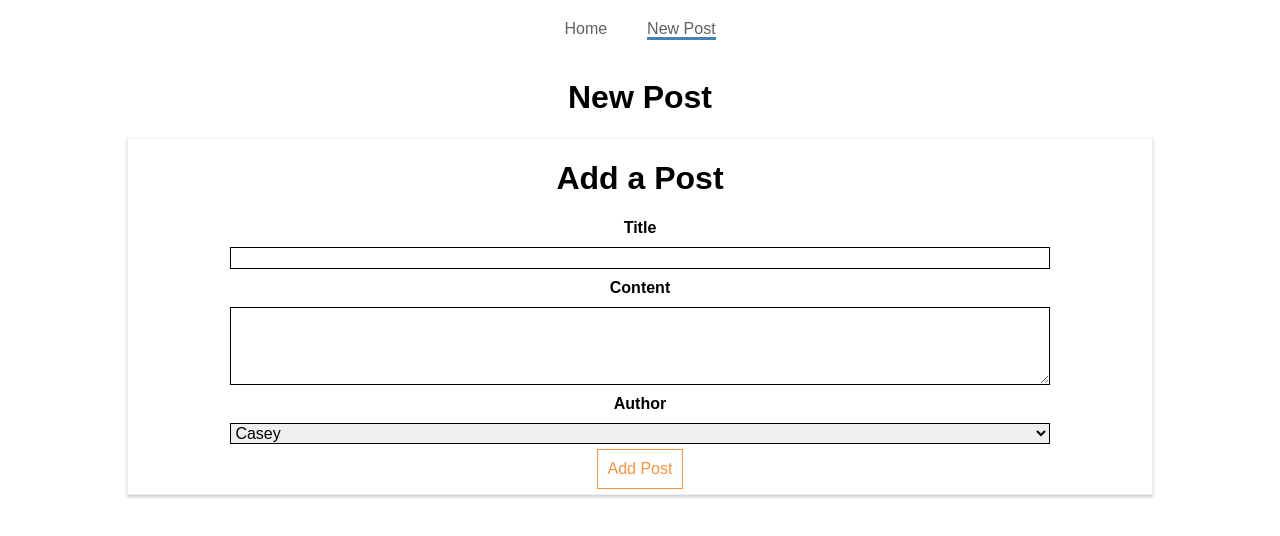
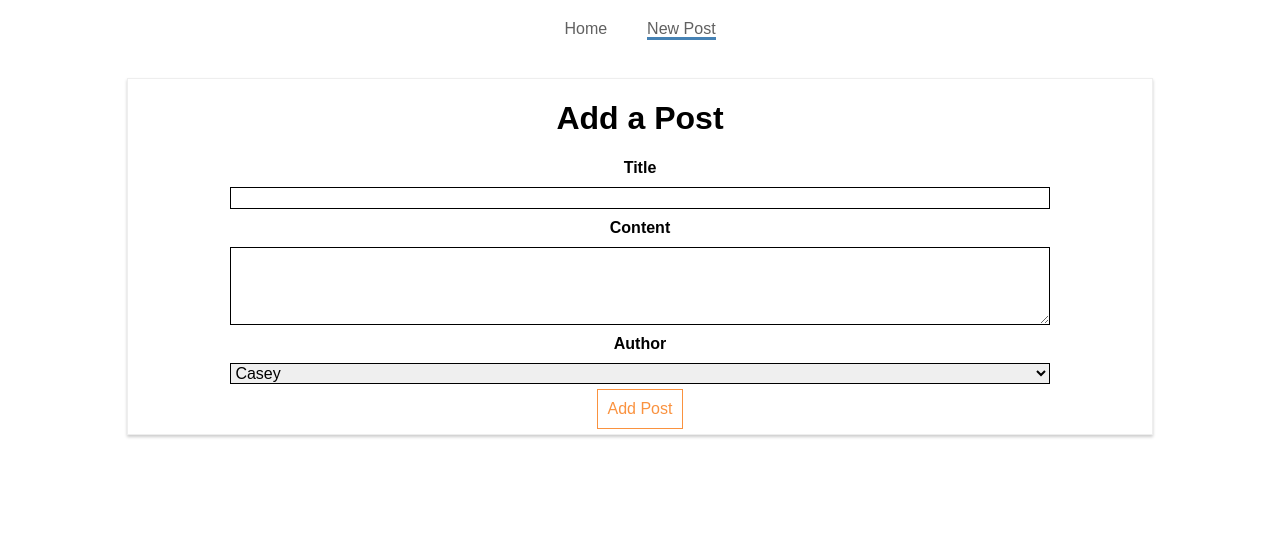
Before and after one commit to caseyr003/react-blog, a React (Create React App) app: page /new-post in a window 1280 px wide. Shown: the top 536 px of the page. Built offline with nearby package versions, Linux system fonts and the light colour scheme.

Commit message:
add switch to ensure only one route is loaded

```diff
--- a/src/containers/Blog/Blog.js
+++ b/src/containers/Blog/Blog.js
@@ -4,7 +4,7 @@ import Posts from './Posts/Posts';
 import NewPost from './NewPost/NewPost';
 import FullPost from './FullPost/FullPost';
 import './Blog.css';
-import { Route, NavLink } from 'react-router-dom';
+import { Route, NavLink, Switch } from 'react-router-dom';
 
 class Blog extends Component {
     render () {
@@ -28,11 +28,11 @@ class Blog extends Component {
                         </ul>
                     </nav>
                 </header>
-                <Route path="/" exact render={() => <h1>Posts</h1>} />
-                <Route path="/" exact component={Posts} />
-                <Route path="/post/:id" exact component={FullPost} />
-                <Route path="/new-post" exact render={() => <h1>New Post</h1>} />
-                <Route path="/new-post" exact component={NewPost} />
+                <Switch>
+                    <Route path="/" exact component={Posts} />
+                    <Route path="/post/:id" exact component={FullPost} />
+                    <Route path="/new-post" exact component={NewPost} />
+                </Switch>
             </div>
         );
     }
```
